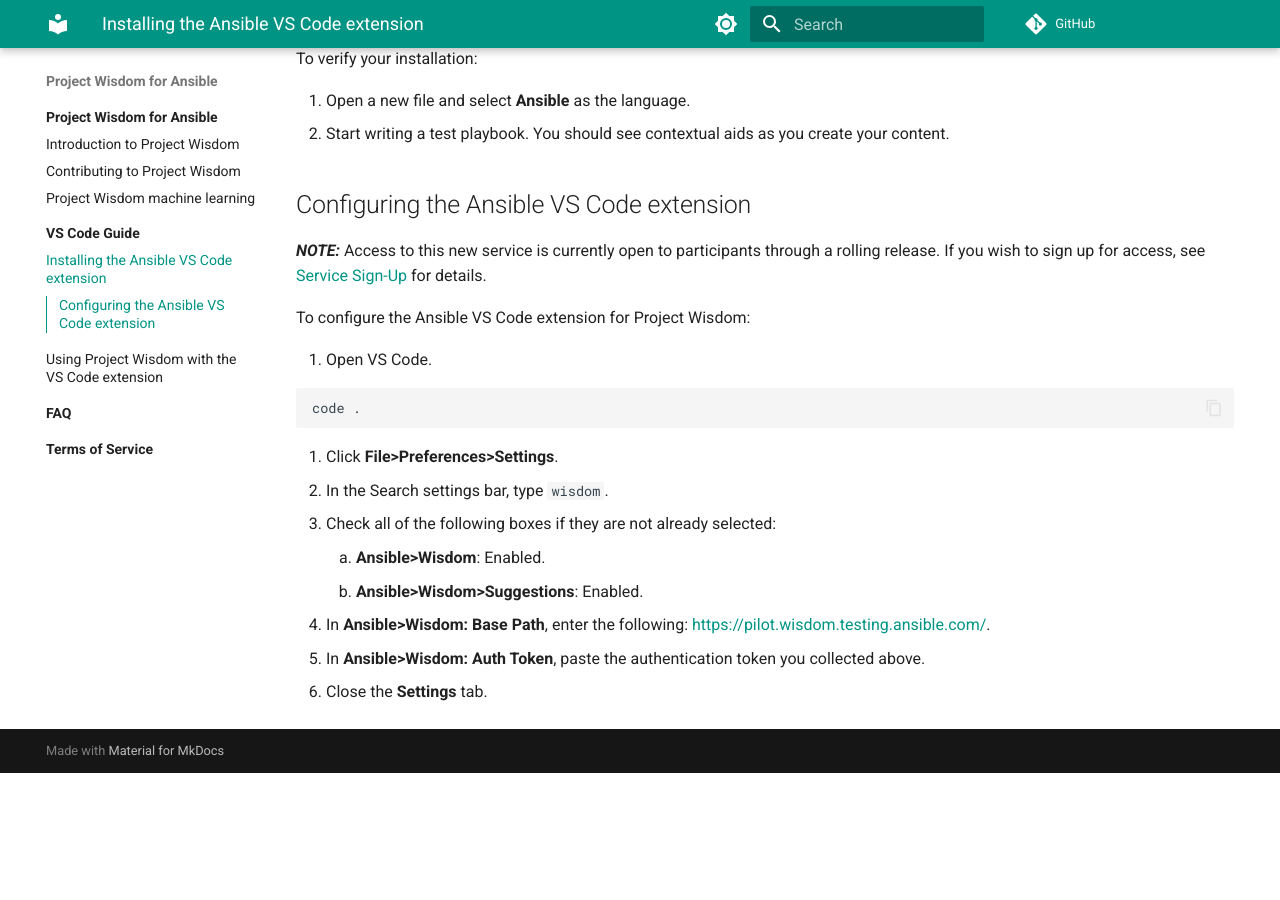
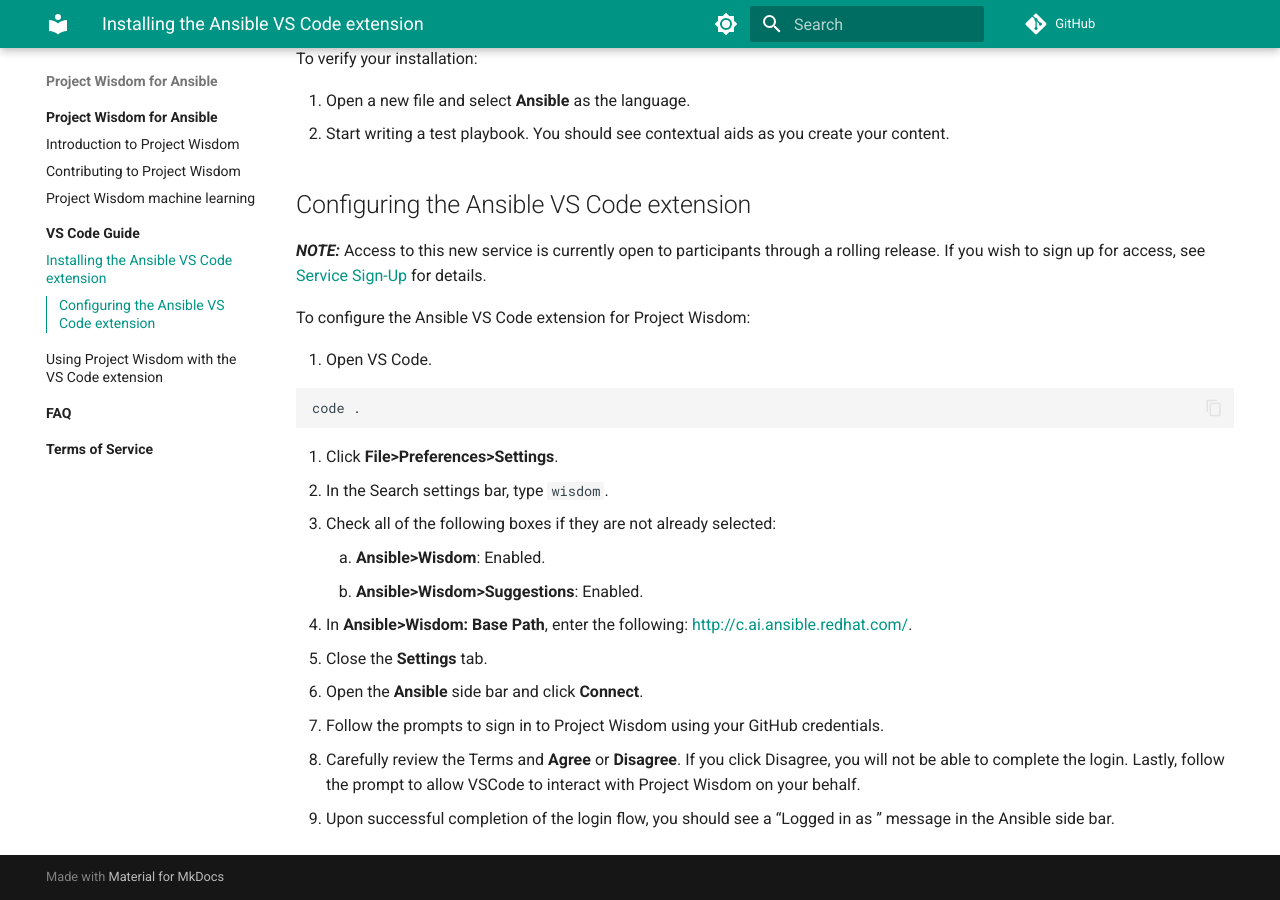
Before and after one commit to ansible/ansible-lightspeed, an MkDocs documentation site: the page built from docs/vscode_guide/installing_vs.md, in a window 1280 px wide and 900 px high, scrolled down 540 px. Built offline with MkDocs 1.6.1 and Material for MkDocs 9.7.7, drawn with Linux system fonts in a browser that asks for light colours; comment, search, counter and statistics services are not loaded; before the commit the page ends 1313 px from its top, so only the background shows below that; some of the changed text lies outside the part shown.

Commit message:
update vscode config and feedback details

```diff
--- a/docs/vscode_guide/installing_vs.md
+++ b/docs/vscode_guide/installing_vs.md
@@ -4,7 +4,7 @@ You need the latest version of the Ansible VS Code extension to access Project W
 
 Prerequisites
 
-* You have [installed VS Code][vs-code].
+* You have [installed VS Code][vs-code]. A minimum version of 1.70.1 is required.
 
 To install this extension:
 
@@ -41,9 +41,12 @@ To configure the Ansible VS Code extension for Project Wisdom:
 4. Check all of the following boxes if they are not already selected:
     1. **Ansible>Wisdom**: Enabled.
     2. **Ansible>Wisdom>Suggestions**: Enabled.
-5. In **Ansible>Wisdom: Base Path**, enter the following: [https://pilot.wisdom.testing.ansible.com/][base-path].
-6. In **Ansible>Wisdom: Auth Token**, paste the authentication token you collected above.
-7. Close the **Settings** tab.
+5. In **Ansible>Wisdom: Base Path**, enter the following: [http://c.ai.ansible.redhat.com/][base-path].
+6. Close the **Settings** tab.
+7. Open the **Ansible** side bar and click **Connect**.
+8. Follow the prompts to sign in to Project Wisdom using your GitHub credentials.
+9. Carefully review the Terms and **Agree** or **Disagree**. If you click Disagree, you will not be able to complete the login. Lastly, follow the prompt to allow VSCode to interact with Project Wisdom on your behalf.
+10. Upon successful completion of the login flow, you should see a “Logged in as <your github id>” message in the Ansible side bar.
 
 [vs-code]: https://code.visualstudio.com/
 [sign-up]: ../introduction.md#signing-up-for-project-wisdom
```
Also changed, not shown: docs/faq/index.md (+1 -1 lines), docs/vscode_guide/using_vs.md (+1 -1 lines).
